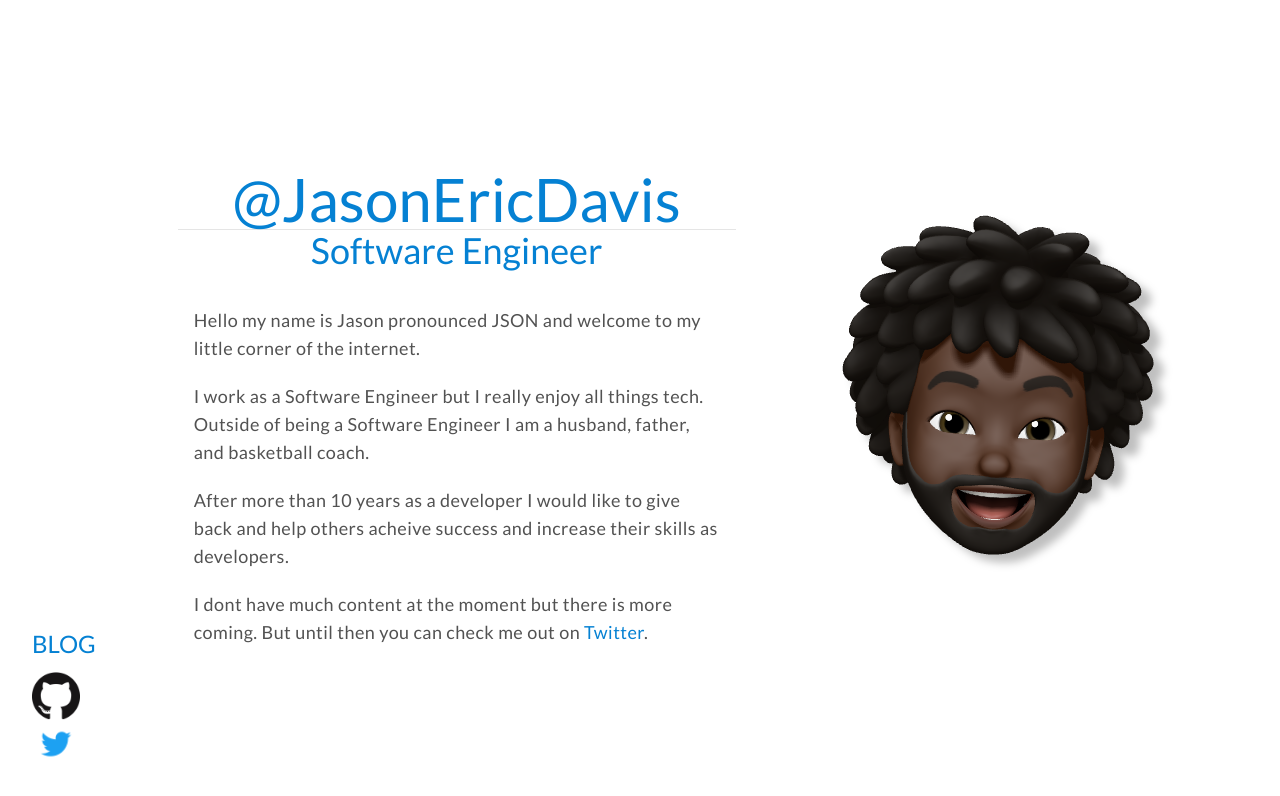
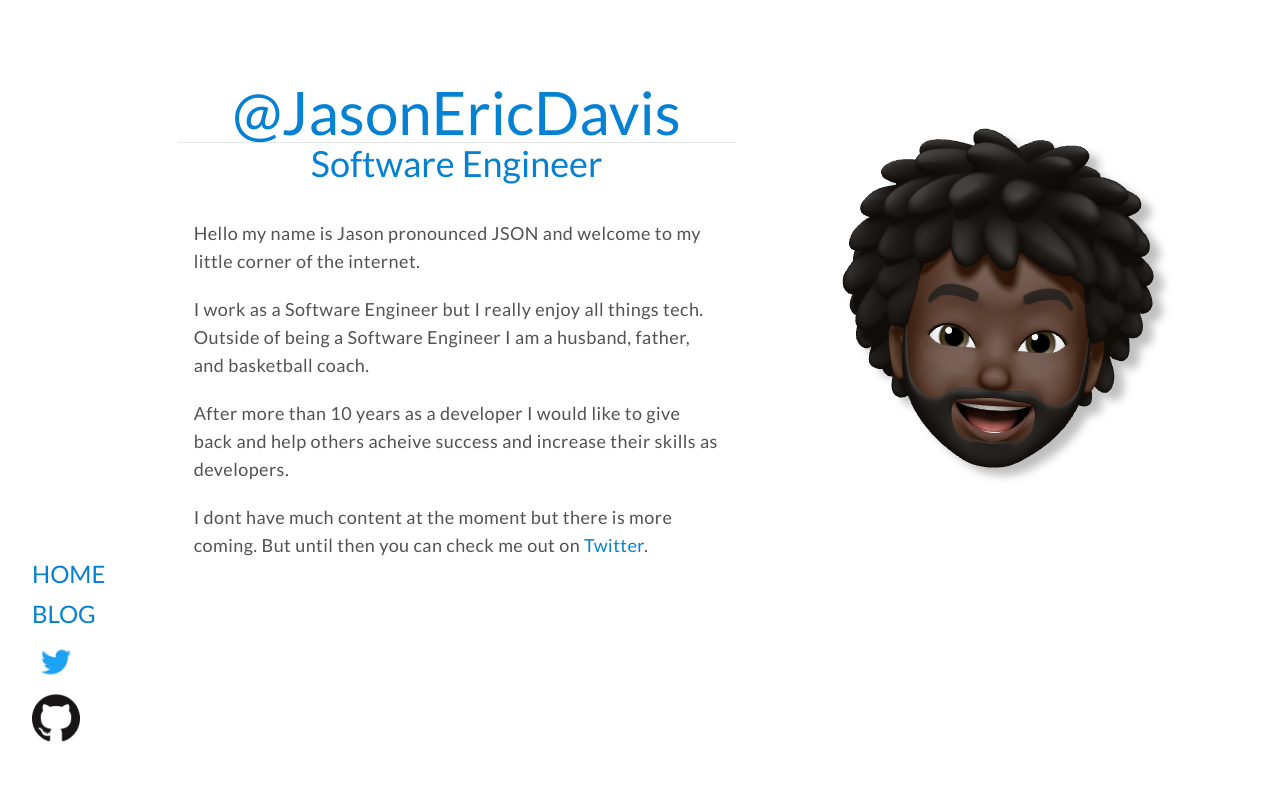
Before and after one commit to jasonericdavis/jasonericdavis.dev-v2, a Next.js app: page / in a window 1280 px wide. Shown: the top 796 px of the page. Built offline with nearby package versions, Linux system fonts and the light colour scheme; what @tailwindcss/typography would draw is missing.

Commit message:
Created a common layout with a navigation bar

```diff
--- /dev/null
+++ b/components/layouts/app-layout.tsx
@@ -0,0 +1,39 @@
+type LinkItemProp = {
+    title?: string,
+    link: string,
+    img_src?: string
+};
+
+const LinkItem = ({title, link, img_src}:LinkItemProp) => (
+    <div className='pb-2'>
+        <a href={link} className="no-underline" >
+            {(img_src)
+                ? <img className="w-12" src={img_src} />
+                : <h3 className="w-12">{title.toUpperCase()}</h3>
+            }
+        </a>
+    </div>
+)
+
+const AppLayout = ({children}) => (
+    <>
+    <div className="grid grid-flow-col grid-cols-layout grid-rows-layout p-8 h-screen">
+      <div className="col-start-1 col-end-3 row-start-1 row-end-1 flex flex-col-reverse">
+        {/* <Navbar /> */}
+      </div>
+      <div className="col-start-1 col-end-2 row-start-2 row-end-3 flex flex-col-reverse">
+        <div style={{position: 'sticky', bottom: 50}}>
+            <LinkItem title="Home" link="/"></LinkItem>
+            <LinkItem title="Blog" link="/blog"></LinkItem>
+            <LinkItem img_src="/Twitter_Logo_Blue.png" link="https://twitter.com/jasonericdavis" />
+            <LinkItem img_src="/GitHub-Mark-120px-plus.png" link="https://github.com/jasonericdavis" />
+        </div>
+      </div>
+      <div className="col-start-2 col-end-3 row-start-2 row-end-3">
+        {children}
+      </div>
+    </div>
+  </>
+)
+
+export default AppLayout;
--- a/pages/_app.tsx
+++ b/pages/_app.tsx
@@ -1,17 +1,29 @@
 import Head from 'next/head'
+import AppLayout from '../components/layouts/app-layout'
 import '../styles/index.css'
 
 function MyApp({ Component, pageProps }) {
   return (
     <>
     <Head>
+      {/* Favicon */}
       <link rel="apple-touch-icon" sizes="180x180" href="favicons/apple-touch-icon.png" />
       <link rel="icon" type="image/png" sizes="32x32" href="favicons/favicon-32x32.png" />
       <link rel="icon" type="image/png" sizes="16x16" href="favicons/favicon-16x16.png" />
       <link rel="manifest" href="/site.webmanifest" />
+
+      {/* Font */}
+      <link
+        href="https://fonts.googleapis.com/css2?family=Lato&display=swap"
+        rel="stylesheet"
+      />
+
+      <title>JasonEricDavis.dev</title>
     </Head>
     <div className="max-w-screen-xl mx-auto">
-      <Component {...pageProps} />
+      <AppLayout>
+        <Component {...pageProps} />
+      </AppLayout>
     </div>
     </>
   )
--- a/pages/index.tsx
+++ b/pages/index.tsx
@@ -1,32 +1,7 @@
-import Head from "next/head";
-import Navbar from "../components/navbar";
 import Intro from "../components/intro";
 
 const IndexPage = () => (
-  <div>
-    <Head>
-      <link
-        href="https://fonts.googleapis.com/css2?family=Lato&display=swap"
-        rel="stylesheet"
-      />
-      <title>JasonEricDavis.dev</title>
-    </Head>
-    <div className="grid grid-flow-col grid-cols-layout grid-rows-layout p-8 h-screen">
-      <div className="col-start-1 col-end-3 row-start-1 row-end-1 flex flex-col-reverse">
-        <Navbar />
-      </div>
-      <div className="col-start-1 col-end-2 row-start-2 row-end-3 flex flex-col-reverse">
-        <a href="https://twitter.com/jasonericdavis">
-          <img className="w-12" src="Twitter_Logo_Blue.png" />
-        </a>
-        <a href="https://github.com/jasonericdavis">
-          <img className="w-12" src="GitHub-Mark-120px-plus.png" />
-        </a>
-        <a href="blog" className="py-3 no-underline" >
-          <h3 className="w-12">BLOG</h3>
-        </a>
-      </div>
-      <div className="col-start-2 col-end-3 row-start-2 row-end-3 flex items-center justify-evenly">
+  <div className="flex items-center justify-evenly">
         <div className="text-center w-1/2">
           <h1>@JasonEricDavis</h1>
           <hr className="border-1 border-solid border-current" />
@@ -36,8 +11,6 @@ const IndexPage = () => (
         <div className="filter-drop-shadow">
           <img src="memoji.png" />
         </div>
-      </div>
-    </div>
   </div>
 );
 
```
